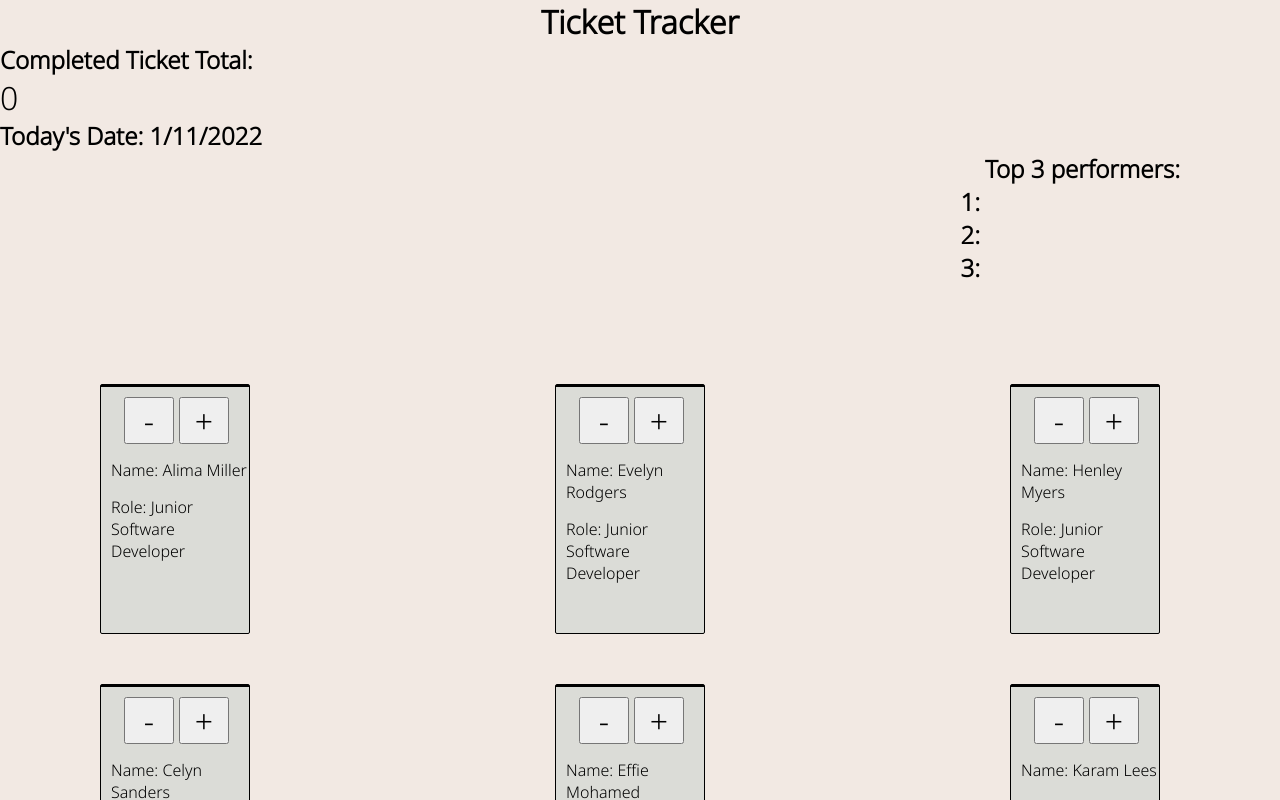
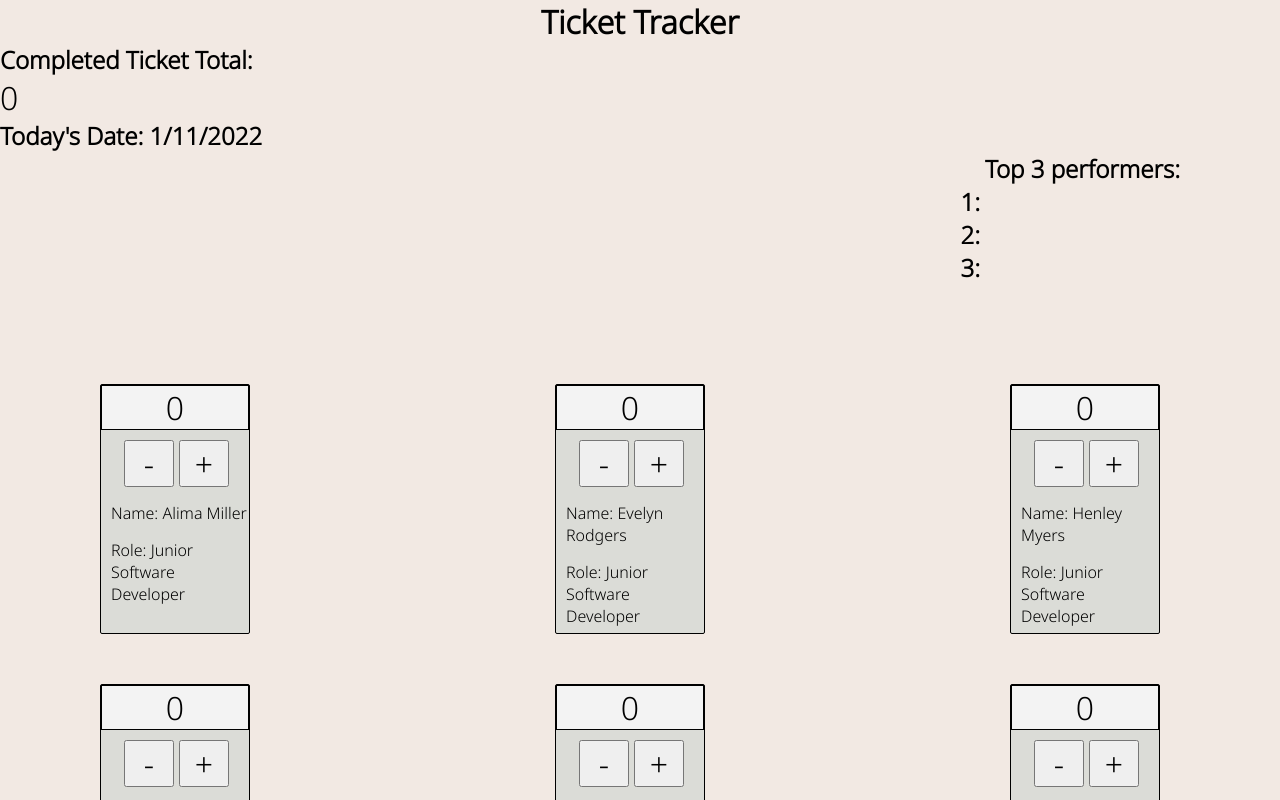
Before and after one commit to chrisbigland/ticket-tracker, a React (Create React App) app: page / in a window 1280 px wide. Shown: the top 800 px of the page. Built offline with nearby package versions, Linux system fonts and the light colour scheme.

Commit message:
plus and minus working on each tracker display

```diff
--- a/src/App.jsx
+++ b/src/App.jsx
@@ -22,6 +22,7 @@ const App = () => {
       index={index}
       team={team}
       handleAdd={handleAdd}
+      handleMinus={handleMinus}
     />
   );
 
@@ -112,11 +113,23 @@ const App = () => {
       }
       return element;
     });
+
+
 console.log("function initiated")
 console.log(employees)
     setEmployees(newState); // here the employees state is reset to the above (i.e. new count inside of the object)
   };
 
+  const handleMinus = (employeeId) => {       // handleAdd to be used in the Employee component when number is increased. The specific employeeID is passed through so we're dealing with right employee
+    const newState = employees.map((element) => {   // maps through employees state (team array of objects)
+      if (element.id === employeeId && element.id != undefined && element.score > 0) {    // if the id of the item in the employees state (team array of objects) is the same as the one we are looking for, a score key is created in the object. This is set to 1 if it's not been created yet or increased if it's already been created
+          element.score--;
+        }
+      return element;
+    });
+
+    setEmployees(newState)
+  }
   // use employees state to get the top performers
   // sort so high scores are first
   //const sortedEmployees = [...employees].sort((a, b) => {
--- a/src/components/Employee/Employee.jsx
+++ b/src/components/Employee/Employee.jsx
@@ -9,13 +9,14 @@ const Employee = ({
   index,
   allScores,
   setAllScores,
-  handleAdd
+  handleAdd,
+  handleMinus
 }) => {
   console.log("setTotalTicketNo is", setTotalTicketNo);
   // const {name, role} = props.employee;
-  const [count, setCount] = useState(0);
-  const subtraction = count > 0 ? count - 1 : 0;
-  const totalSubtraction = count > 0 ? totalTicketNo - 1 : totalTicketNo;
+  //const [count, setCount] = useState(0);
+  //const subtraction = count > 0 ? count - 1 : 0;
+ //const totalSubtraction = count > 0 ? totalTicketNo - 1 : totalTicketNo;
   //const allScoresTest = allScores.length === 1 ? allScores : ...allScores;
 
   // `${props.setTotalTicketNo(${props.totalTicketNo} + count)}`
@@ -52,22 +53,24 @@ const Employee = ({
   // finding place in array that needs to be updated
   //copying array and updating item.
 
-  const handleMinusClick = () => {
-    setCount(subtraction);
-    setTotalTicketNo(totalSubtraction)((allScores[index] = subtraction));
-    setAllScores([...allScores]);
-  };
+  //const handleMinusClick = () => {
+  //  setCount(subtraction);
+   // setTotalTicketNo(totalSubtraction)((allScores[index] = subtraction));
+   // setAllScores([...allScores]);
+  //};
+
+  const display = employee.score > 0 ? employee.score : 0;
 
 
   return (
     <React.Fragment>
       <div className={styles.employee}>
         <div className={styles.display}>
-          <span>{employee.score}</span>
+          <span>{display}</span>
         </div>
         <div className={styles.plusMinus}>
           <span>
-            <button className={styles.btn} onClick={() => handleMinusClick()}>
+            <button className={styles.btn} onClick={() => handleMinus(employee.id)}>
               -
             </button>
           </span>
```
